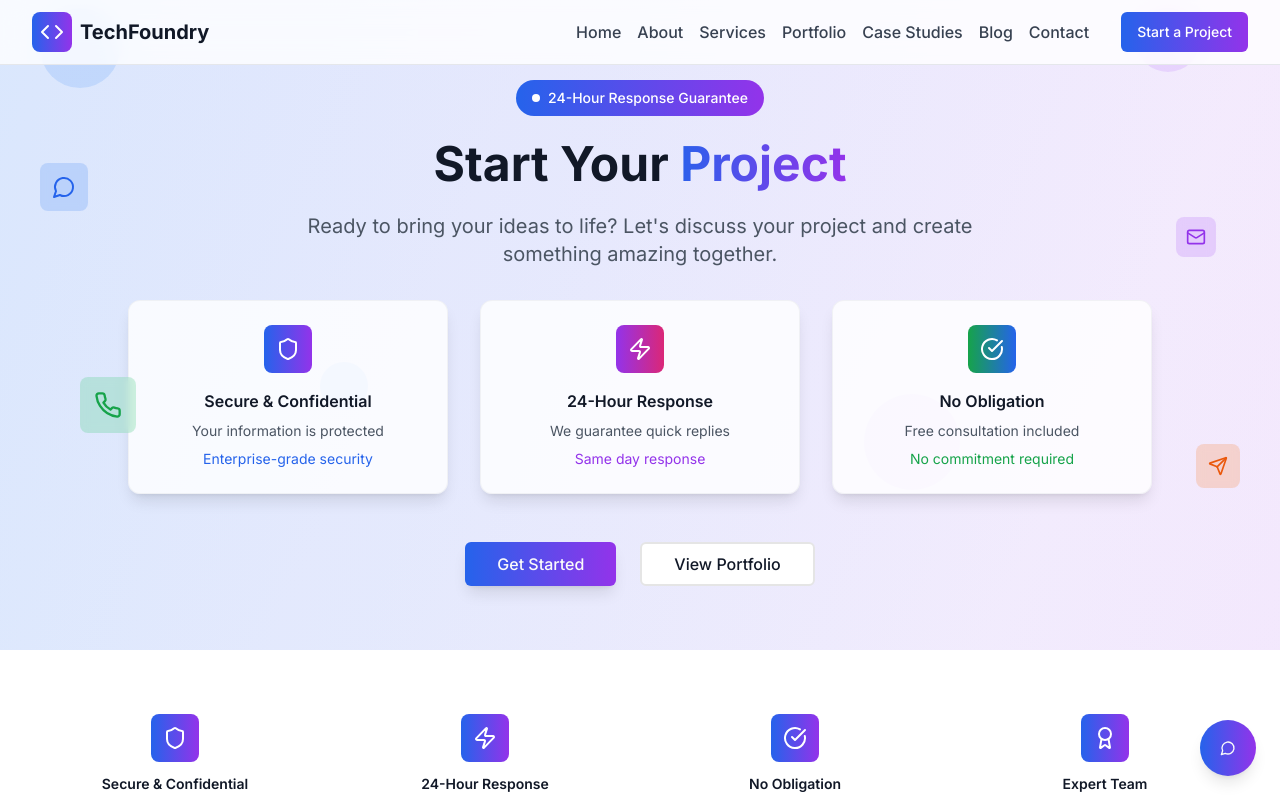
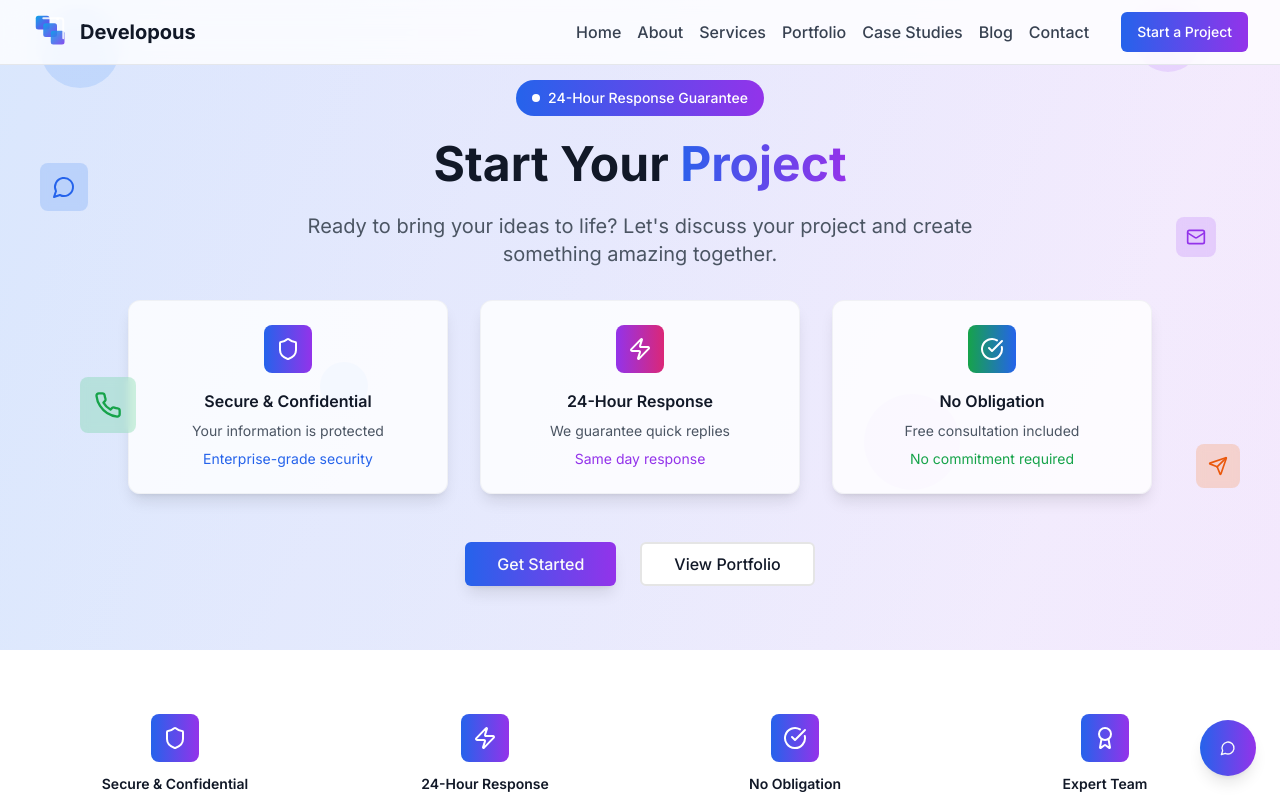
Before and after one commit to Shubham-Nevare/TechFoundry-, a Next.js app in the folder client/: page /contact in a window 1280 px wide. Shown: the top 798 px of the page. Built offline with nearby package versions, Linux system fonts and the light colour scheme.

Commit message:
add domain

```diff
--- a/client/app/about/page.jsx
+++ b/client/app/about/page.jsx
@@ -89,8 +89,8 @@ export default function About() {
       {/* Hero Section */}
       <Hero
         title="About"
-        subtitle="TechFoundry Team"
-        description="We're a passionate team of developers, designers, and innovators dedicated to helping businesses thrive in the digital world with proven expertise and reliability."
+  subtitle="Developous Team"
+  description="We're a passionate team of developers, designers, and innovators dedicated to helping businesses thrive in the digital world with proven expertise and reliability."
         primaryButton={{ text: 'Meet Our Team', href: '#team' }}
         secondaryButton={{ text: 'Our Story', href: '#story' }}
         badge="8+ Years of Excellence"
@@ -117,7 +117,7 @@ export default function About() {
                 Our Story
               </h2>
               <p className="text-lg text-gray-600 mb-6">
-                Founded in 2025, TechFoundry started as a vision to bridge the gap between
+                Founded in 2025, Developous started as a vision to bridge the gap between
                 innovative technology and business needs. We saw too many companies struggling
                 with unreliable freelancers and impersonal agencies.
               </p>
--- a/client/app/contact/page.jsx
+++ b/client/app/contact/page.jsx
@@ -338,7 +338,7 @@ export default function Contact() {
                   </div>
                   <div>
                     <h3 className="font-semibold text-gray-900">Call Us</h3>
-                    <p className="text-gray-600">+91 7758875837</p>
+                    <p className="text-gray-600">+91 8010791864</p>
                     <p className="text-sm text-gray-500">Available Mon-Fri, 9 AM - 6 PM IST</p>
                   </div>
                 </div>
--- a/client/app/layout.jsx
+++ b/client/app/layout.jsx
@@ -10,10 +10,10 @@ import ThemeToggle from '@/components/layout/ThemeToggle';
 const inter = Inter({ subsets: ['latin'] });
 
 export const metadata = {
-  title: 'TechFoundry - End-to-End Tech Solutions',
-  description: 'TechFoundry provides professional web, mobile, AI, cloud, and UI/UX solutions for startups, businesses, and entrepreneurs.',
+  title: 'Developous - End-to-End Tech Solutions',
+  description: 'Developous provides professional web, mobile, AI, cloud, and UI/UX solutions for startups, businesses, and entrepreneurs.',
   icons: {
-    icon: '/logo2.png',
+    icon: '/logo-developous.svg',
   },
 };
 
--- a/client/app/page.jsx
+++ b/client/app/page.jsx
@@ -84,9 +84,9 @@ export default function Home() {
     <div className="min-h-screen bg-gradient-to-br from-blue-50 via-white to-purple-50">
       {/* Hero Section */}
       <Hero
-        title="Your Trusted"
-        subtitle="Tech Partner"
-        description="We deliver exceptional web, mobile, AI, and cloud solutions for businesses of all sizes. From concept to deployment, we handle everything with 100% satisfaction guarantee."
+        title="We Develop. You Succeed."
+        subtitle="That's Developous."
+        description="Exceptional web, mobile, AI, and cloud solutions that transform your vision into reality. From concept to deployment, we handle everything with a 100% satisfaction guarantee."
         primaryButton={{ text: "Start Your Project", href: "/contact" }}
         secondaryButton={{ text: "View Our Work", href: "/portfolio" }}
         badge="Trusted by 100+ Businesses Worldwide"
--- a/client/components/layout/Footer.jsx
+++ b/client/components/layout/Footer.jsx
@@ -11,7 +11,7 @@ const Footer = () => {
               <div className="bg-gradient-to-r from-blue-600 to-purple-600 p-2 rounded-lg">
                 <Code className="h-6 w-6 text-white" />
               </div>
-              <span className="text-xl font-bold">TechFoundry</span>
+              <span className="text-xl font-bold">Developous</span>
             </Link>
             <p className="text-gray-400 mb-4 max-w-md">
               Your trusted partner for end-to-end tech solutions. We deliver exceptional
@@ -24,7 +24,7 @@ const Footer = () => {
               </div>
               <div className="flex items-center space-x-2">
                 <Phone className="h-4 w-4 text-blue-400" />
-                <span className="text-sm">+91 7758875837</span>
+                <span className="text-sm">+91 8010791864</span>
               </div>
             </div>
           </div>
@@ -55,8 +55,8 @@ const Footer = () => {
         </div>
 
         <div className="border-t border-gray-800 mt-8 pt-8 text-center">
-          <p className="text-gray-400">
-            © 2025 TechFoundry. All rights reserved.
+            <p className="text-gray-400">
+            © 2025 Developous. All rights reserved.
           </p>
         </div>
       </div>
--- a/client/components/layout/Header.jsx
+++ b/client/components/layout/Header.jsx
@@ -46,14 +46,11 @@ const Header = () => {
         <div className="flex justify-between items-center h-16">
           {/* Logo */}
           <Link href="/" className="flex items-center space-x-2">
-            <div
-              ref={logoRef}
-              className="bg-gradient-to-r from-blue-600 to-purple-600 p-2 rounded-lg"
-            >
-              <Code className="h-6 w-6 text-white" />
+            <div ref={logoRef} className="p-0 rounded-lg">
+              <img src="/logo-developous.svg" alt="Developous logo" className="h-10 w-10" />
             </div>
             <span className="text-xl font-bold text-gray-900 dark:text-white">
-            TechFoundry
+            Developous
             </span>
           </Link>
 
```
Also changed, not shown: client/public/logo-developous.svg (added), 1 other file (tests, documents, lock files or other folders).
